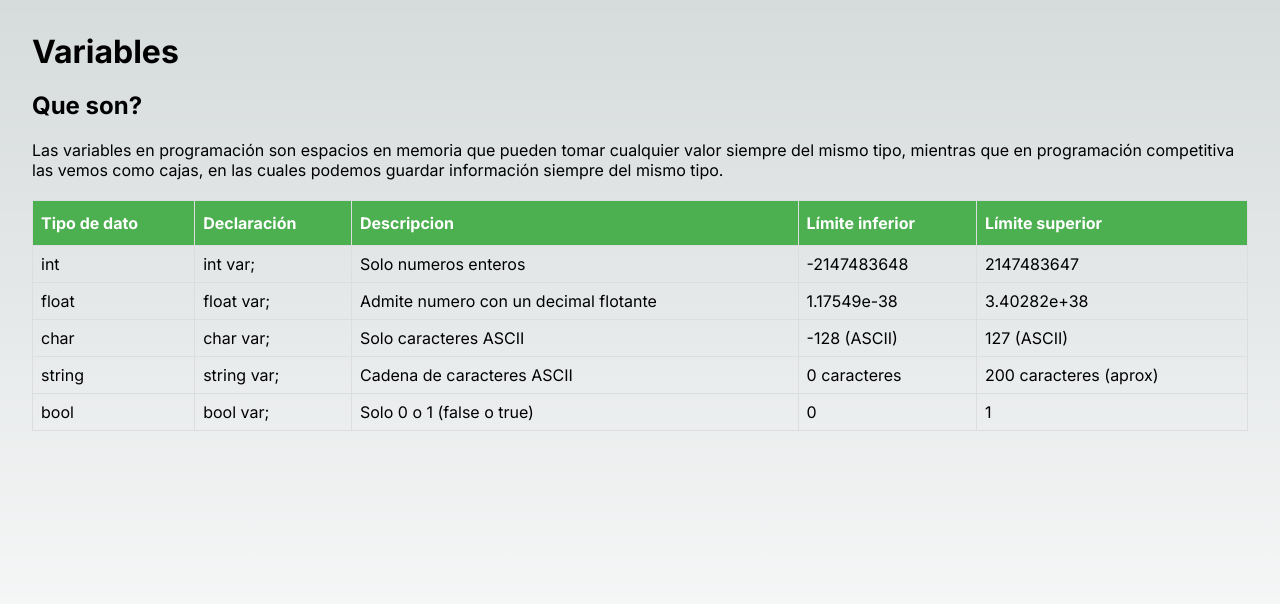
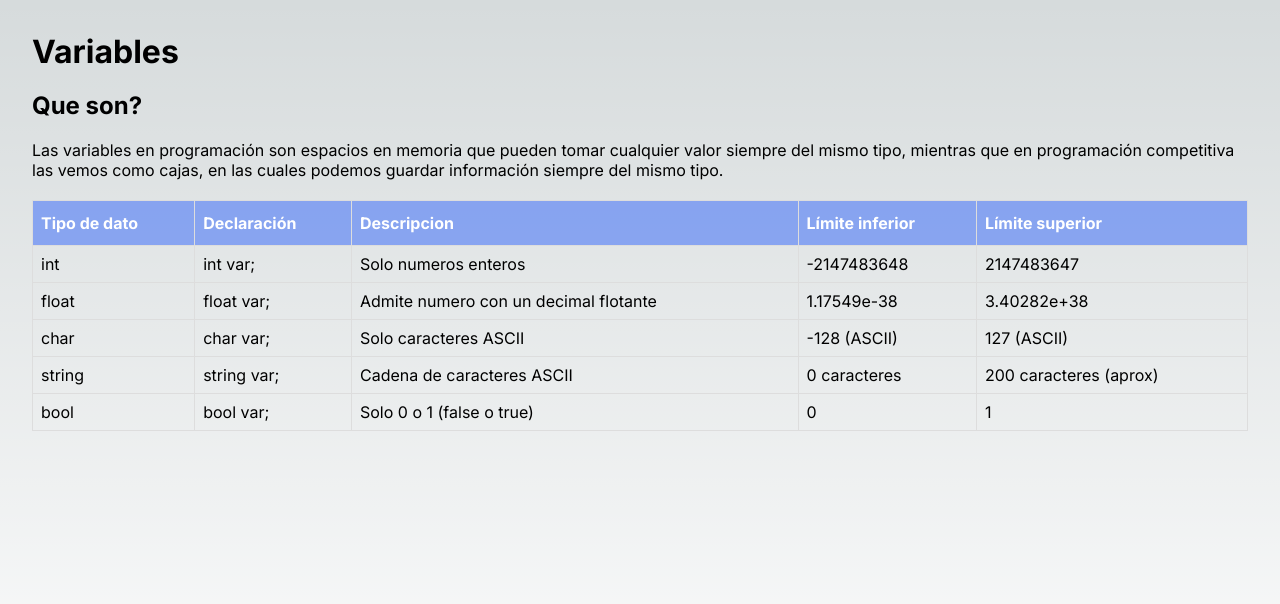
Before and after one commit to JDDMR03/CodeXLearn, a Next.js app: page /variables in a window 1280 px wide. Shown: the top 604 px of the page. Built offline with nearby package versions, Linux system fonts and the light colour scheme.

Commit message:
Adding variables styles and content

```diff
--- a/src/styles/Article.module.css
+++ b/src/styles/Article.module.css
@@ -36,12 +36,9 @@
   padding-top: 12px;
   padding-bottom: 12px;
   text-align: left;
-  background-color: #4CAF50;
+  background-color: rgba(1, 65, 255, 0.4);
   color: white;
 }
-
-/* Agrega estilos para las filas al pasar el cursor sobre ellas */
-.table tr:hover {background-color: #f5f5f5;}
 
 @media (max-width: 700px) {
   .tables{
```
